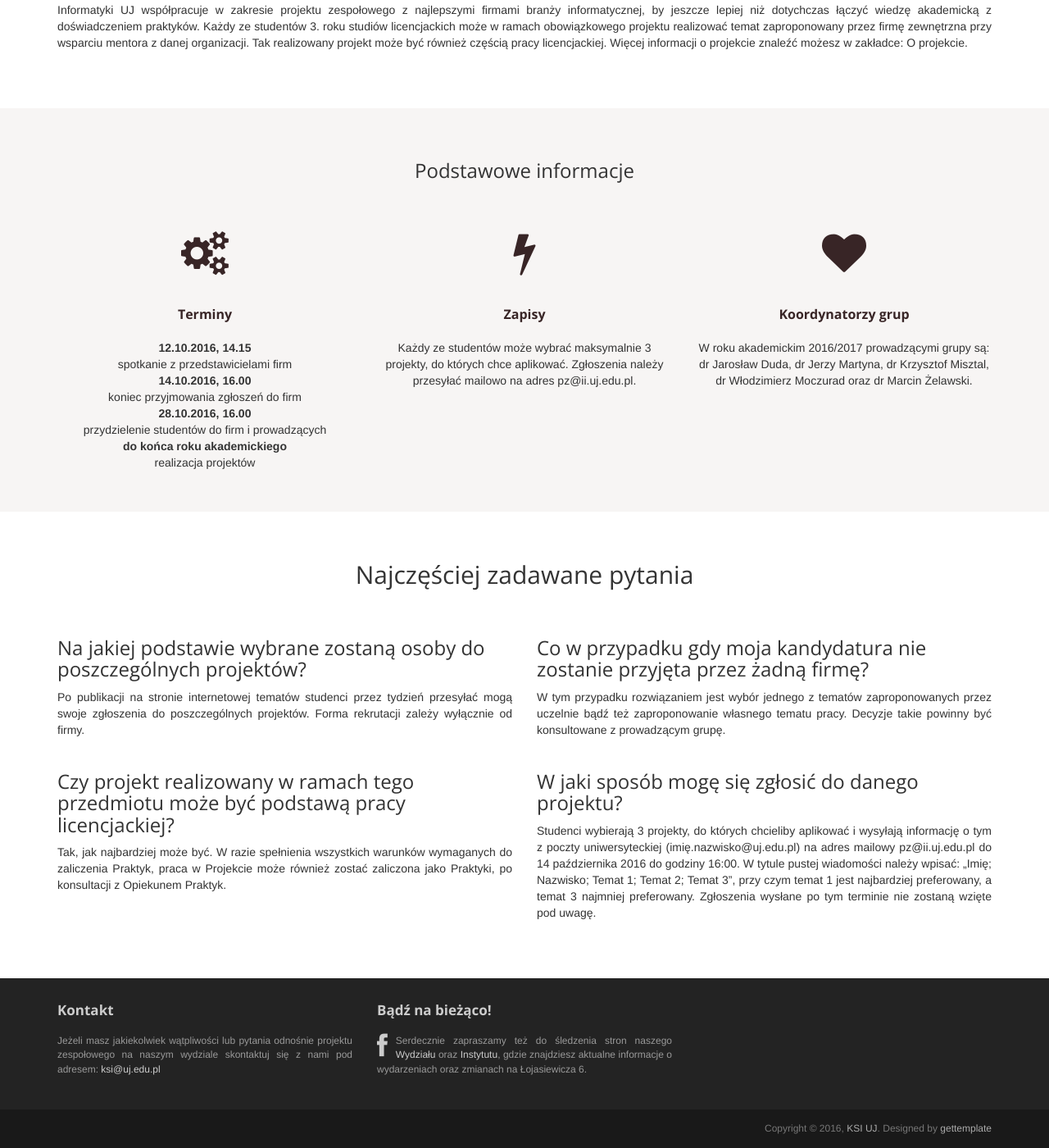
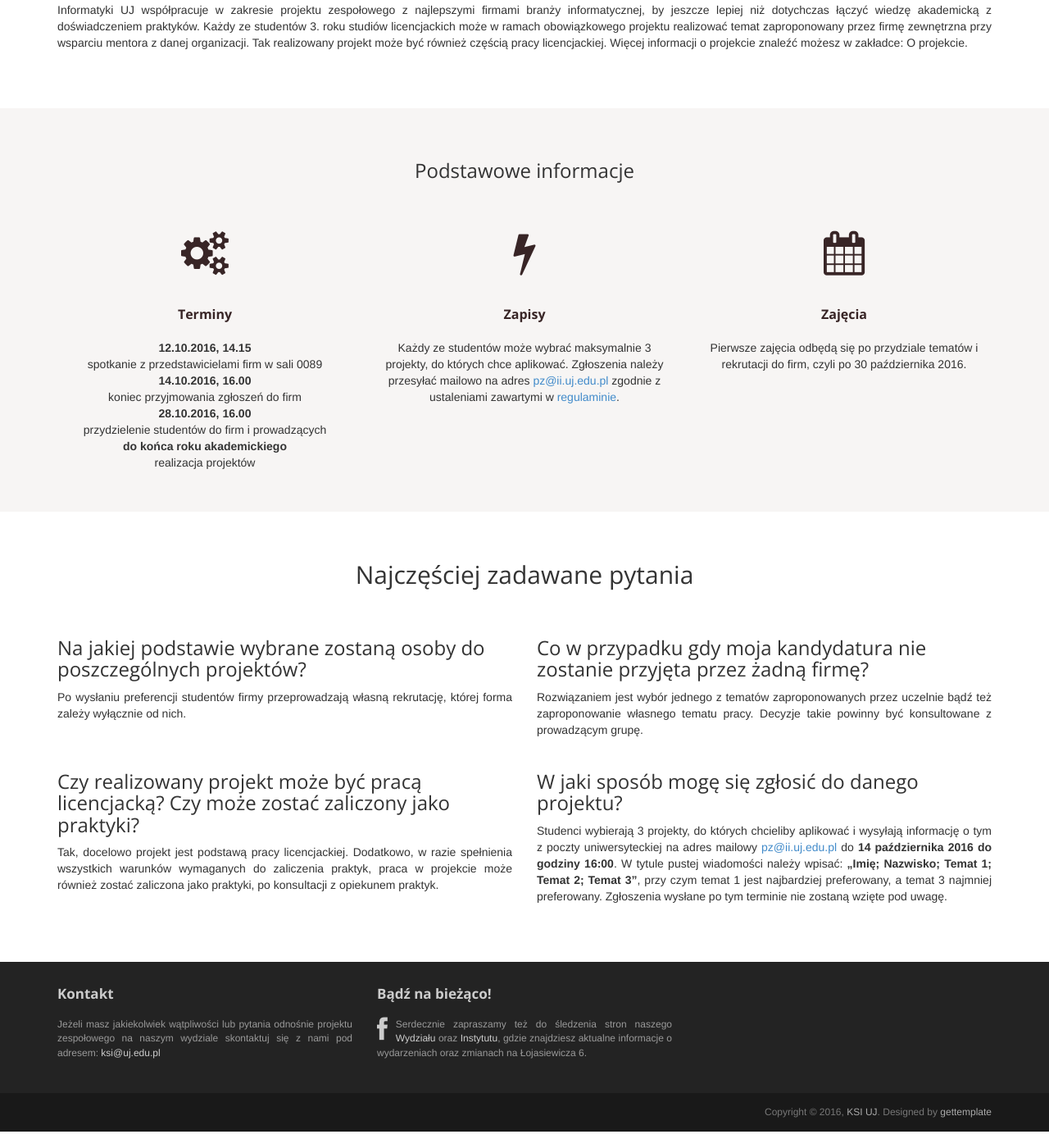
Before and after one commit to KSIUJ/pz.ksi, a Jekyll site: the page built from index.html, in a window 1280 px wide and 1400 px high, scrolled down 671 px. Shown: the whole window at 82% size. Built offline with Jekyll 4.4.1, drawn with Linux system fonts in a browser that asks for light colours; nearby versions of some CDN libraries.

Commit message:
Various content changes.

```diff
--- a/_companies/qed.ai-drone-image-processing.markdown
+++ b/_companies/qed.ai-drone-image-processing.markdown
@@ -49,6 +49,8 @@
 copyrights: |
     QED will retain the rights to the project as a paying employer. In most cases we will bring a substantial pre-existing codebase to the table, and are not starting from scratch. We are also advocates of open source, and may choose to open source components of the project, or possibly the project in its entirety, as business conditions permit.
 ---
+__Remark__ QED does not have an office in Kraków.
+
 Due to a scarcity of high-resolution data, agricultural and ecological researchers in Africa are particularly limited in their ability to monitor and evaluate the effects of climate change, man-made terraforming, and agronomic interventions. Development agencies often employ ground teams to execute measurements on-foot, but these operations are highly time-consuming. Remote sensing products provide alternatives for covering larger areas, but their spatial resolution is insufficient to resolve crop-specific patterns and erosion details, and historical data is often locked behind prohibitive paywalls.
 
 UAVs have the potential to unlock critical barriers for conducting precise spatial-temporal analyses. While geosynchronous satellites fly 36,000 km above the earth, drones can operate only 100-150 m above the ground, circumventing cloud cover issues completely and achieving spatial resolutions on the order of 5 cm. Frequency of imaging is also no longer limited by satellite schedules, but rather only one’s ability to execute ground logistics. By taking overlapping photos, the parallax effect can be used to construct up-to-date digital elevation models exposing the relative heights of trees, buildings, and shrubs, as illustrated [here](https://sketchfab.com/models/24f232b03d2d4f60ae427be49fd1e13e). Lastly, drones can also be equipped with multispectral sensors to measure non-visible vegetation indices.
--- a/_includes/navbar.html
+++ b/_includes/navbar.html
@@ -15,6 +15,7 @@
             <ul class="nav navbar-nav navbar-right">
                 <li><a href="/about.html">O projekcie</a></li>
                 <li><a href="/companies.html">Firmy</a></li>
+                <li><a href="/rules.pdf">Regulamin</a></li>
                 <li><a href="/contact.html">Kontakt</a></li>
             </ul>
         </div>
--- a/about.html
+++ b/about.html
@@ -10,6 +10,9 @@
             </header>
             <p>
                 Projekt zespołowy jest przedmiotem obowiązkowym na trzecim roku studiów licencjackich. Trwa on 2 semestry, jego zaliczenie zapewnia 4 punkty ECTS. Od 2015 r. przedmiot ten realizowany jest we współpracy z firmami zewnętrznymi w ramach działającej na naszym Wydziale Rady Pracodawców. Celem przedmiotu jest implementacja przez grupę studentów odpowiednio skomplikowanego systemu informatycznego, który może być również wykorzystany przy pracy licencjackiej. W projekcie wykorzystana powinna być wiedza ze wszystkich lat studiów. Niezbędna jest również dobra współpraca pomiędzy członkami zespołu oraz umiejętność zarządzania projektem.
+            </p>
+            <p>
+                W ramach tego projektu realizowane jest również proseminarium dla studentów matematyki komputerowej.
             </p>
         </article>
         <!-- /Article -->
--- a/index.html
+++ b/index.html
@@ -17,13 +17,13 @@
     <div class="container">
         <h3 class="text-center thin">Podstawowe informacje</h3>
         <div class="row">
-            <div class="col-md-4 col-sm-6 highlight">
+            <div class="col-md-4 col-sm-12 highlight">
                 <div class="h-caption">
                     <h4><i class="fa fa-cogs fa-5"></i>Terminy</h4></div>
                 <div class="h-body text-center">
                     <dl>
                         <dt>12.10.2016, 14.15</dt>
-                        <dd>spotkanie z przedstawicielami firm</dd>
+                        <dd>spotkanie z przedstawicielami firm w sali 0089</dd>
                         <dt>14.10.2016, 16.00</dt>
                         <dd>koniec przyjmowania zgłoszeń do firm</dd>
                         <dt>28.10.2016, 16.00</dt>
@@ -33,21 +33,21 @@
                     </dl>
                 </div>
             </div>
-            <div class="col-md-4 col-sm-6 highlight">
+            <div class="col-md-4 col-sm-12 highlight">
                 <div class="h-caption">
                     <h4><i class="fa fa-flash fa-5"></i>Zapisy</h4></div>
                 <div class="h-body text-center">
                     <p>
-                        Każdy ze studentów może wybrać maksymalnie 3 projekty, do których chce aplikować. Zgłoszenia należy przesyłać mailowo na adres pz@ii.uj.edu.pl.
+                        Każdy ze studentów może wybrać maksymalnie 3 projekty, do których chce aplikować. Zgłoszenia należy przesyłać mailowo na adres <a href="mailto:pz@ii.uj.edu.pl">pz@ii.uj.edu.pl</a> zgodnie z ustaleniami zawartymi w <a href="/rules.pdf">regulaminie</a>.
                     </p>
                 </div>
             </div>
-            <div class="col-md-4 col-sm-6 highlight">
+            <div class="col-md-4 col-sm-12 highlight">
                 <div class="h-caption">
-                    <h4><i class="fa fa-heart fa-5"></i>Koordynatorzy grup</h4></div>
+                    <h4><i class="fa fa-calendar fa-5"></i>Zajęcia</h4></div>
                 <div class="h-body text-center">
                     <p>
-                        W roku akademickim 2016/2017 prowadzącymi grupy są: dr Jarosław Duda, dr Jerzy Martyna, dr Krzysztof Misztal, dr Włodzimierz Moczurad oraz dr Marcin Żelawski.
+                        Pierwsze zajęcia odbędą się po przydziale tematów i rekrutacji do firm, czyli po 30 października 2016.
                     </p>
                 </div>
             </div>
@@ -64,35 +64,30 @@
         <div class="col-sm-6">
             <h3 class="text-left">Na jakiej podstawie wybrane zostaną osoby do poszczególnych projektów?</h3>
             <p>
-                Po publikacji na stronie internetowej tematów studenci przez tydzień przesyłać mogą swoje zgłoszenia do poszczególnych projektów. Forma rekrutacji zależy wyłącznie od firmy.
+                Po wysłaniu preferencji studentów firmy przeprowadzają własną rekrutację, której forma zależy wyłącznie od nich.
             </p>
         </div>
         <div class="col-sm-6">
             <h3 class="text-left">Co w przypadku gdy moja kandydatura nie zostanie przyjęta przez żadną firmę?</h3>
             <p>
-                W tym przypadku rozwiązaniem jest wybór jednego z tematów zaproponowanych przez uczelnie bądź też zaproponowanie własnego tematu pracy. Decyzje takie powinny być konsultowane z prowadzącym grupę.
+                Rozwiązaniem jest wybór jednego z tematów zaproponowanych przez uczelnie bądź też zaproponowanie własnego tematu pracy. Decyzje takie powinny być konsultowane z prowadzącym grupę.
             </p>
         </div>
     </div>
     <!-- /row -->
     <div class="row">
         <div class="col-sm-6">
-            <h3 class="text-left">Czy projekt realizowany w ramach tego przedmiotu może być podstawą pracy licencjackiej?</h3>
+            <h3 class="text-left">Czy realizowany projekt może być pracą licencjacką? Czy może zostać zaliczony jako praktyki?</h3>
             <p>
-                Tak, jak najbardziej może być. W razie spełnienia wszystkich warunków wymaganych do zaliczenia Praktyk, praca w Projekcie może również zostać zaliczona jako Praktyki, po konsultacji z Opiekunem Praktyk.
+                Tak, docelowo projekt jest podstawą pracy licencjackiej. Dodatkowo, w razie spełnienia wszystkich warunków wymaganych do zaliczenia praktyk, praca w projekcie może również zostać zaliczona jako praktyki, po konsultacji z opiekunem praktyk.
             </p>
         </div>
         <div class="col-sm-6">
             <h3 class="text-left">W jaki sposób mogę się zgłosić do danego projektu?</h3>
             <p>
-                Studenci wybierają 3 projekty, do których chcieliby aplikować i wysyłają informację o tym z poczty uniwersyteckiej (imię.nazwisko@uj.edu.pl) na adres mailowy pz@ii.uj.edu.pl do 14 października 2016 do godziny 16:00. W tytule pustej wiadomości należy wpisać: „Imię; Nazwisko; Temat 1; Temat 2; Temat 3”, przy czym temat 1 jest najbardziej preferowany, a temat 3 najmniej preferowany. Zgłoszenia wysłane po tym terminie nie zostaną wzięte pod uwagę.
+                Studenci wybierają 3 projekty, do których chcieliby aplikować i wysyłają informację o tym z poczty uniwersyteckiej na adres mailowy <a href="mailto:pz@ii.uj.edu.pl">pz@ii.uj.edu.pl</a> do <strong>14 października 2016 do godziny 16:00</strong>. W tytule pustej wiadomości należy wpisać: <strong>„Imię; Nazwisko; Temat 1; Temat 2; Temat 3”</strong>, przy czym temat 1 jest najbardziej preferowany, a temat 3 najmniej preferowany. Zgłoszenia wysłane po tym terminie nie zostaną wzięte pod uwagę.
             </p>
         </div>
     </div>
-    <!-- /row -->
-    <!--<div class="jumbotron top-space">
-        <h4>Dicta, nostrum nemo soluta sapiente sit dolor quae voluptas quidem doloribus recusandae facere magni ullam suscipit sunt atque rerum eaque iusto facilis esse nam veniam incidunt officia perspiciatis at voluptatibus. Libero, aliquid illum possimus numquam fuga.</h4>
-        <p class="text-right"><a class="btn btn-primary btn-large">Dalej »</a></p>
-    </div>-->
 </div>
 <!-- /container -->
```
